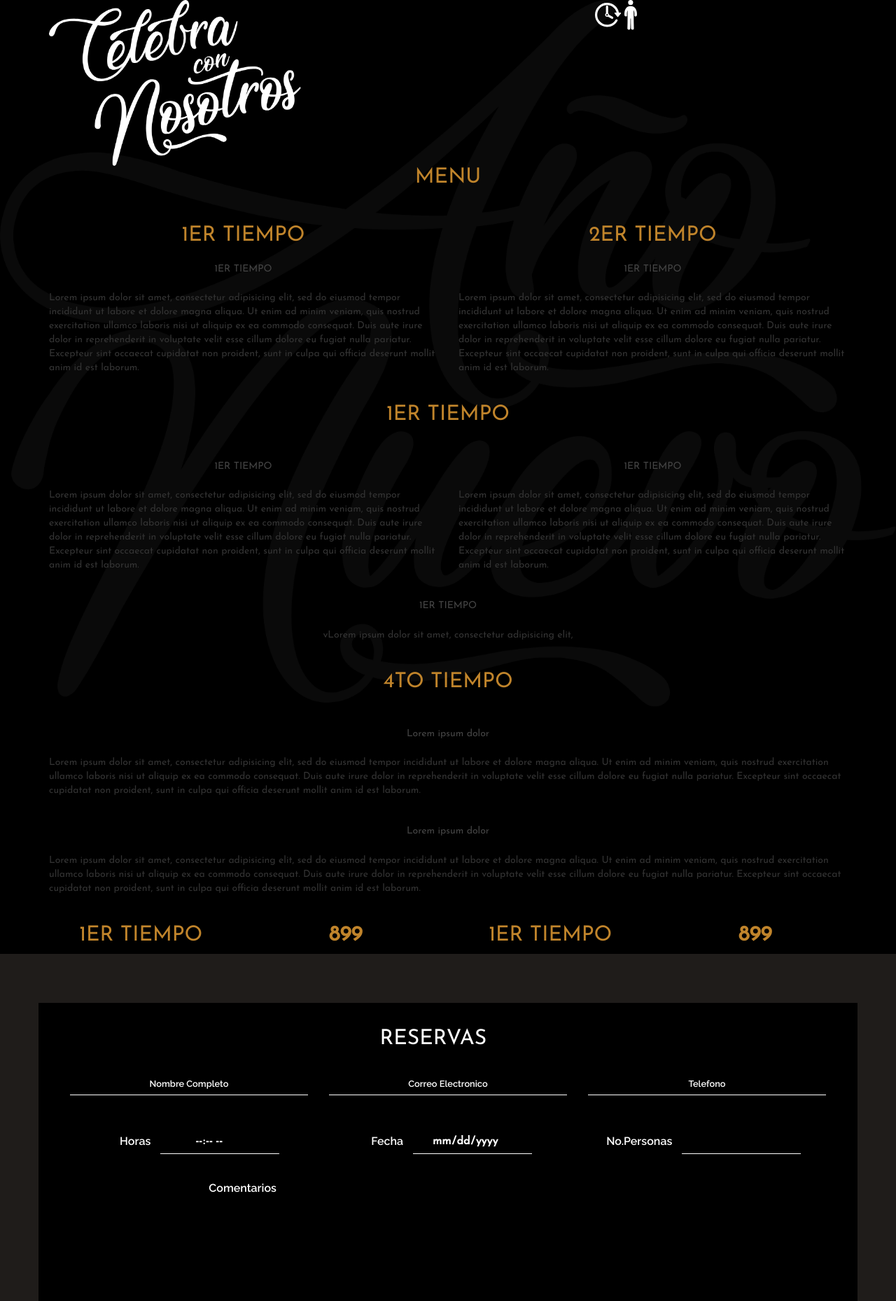
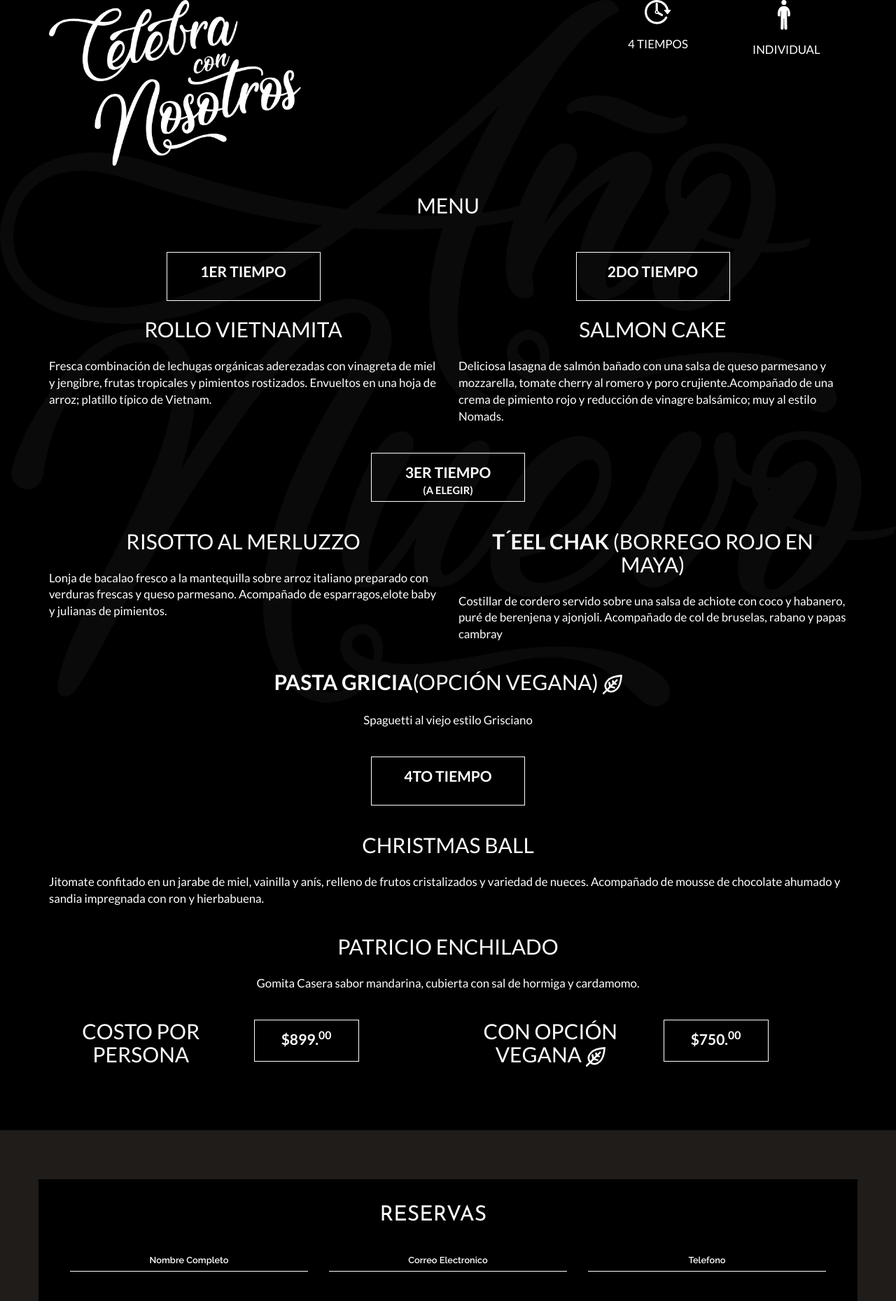
Before and after one commit to WebProgramingM/actualizacionN, a PHP site: page /landing_cena.php in a window 1280 px wide. Shown: the part 800-2659 px from the top of the page at 70% size. Run offline with PHP 8.4, Linux system fonts and the light colour scheme; some libraries are stand-ins or nearby versions; some web fonts are replaced.

Commit message:
cambios de seccion de año nuevo

```diff
--- a/styles/extras.styl
+++ b/styles/extras.styl
@@ -334,12 +334,19 @@ svg
 			box-shadow none !important
 			outline none !important
 
-
-
 .mt-5
 	margin-top 5vh
 .mt-3
 	margin-top 3vh
+.mb-5
+	margin-bottom 5vh
+.mb-3
+	margin-bottom 3vh
+.mb-2
+	margin-bottom 2vh
+.d-flex-center
+	display: flex
+	justify-content: center
 
 .menuCena
 	background black
@@ -347,7 +354,34 @@ svg
 	background-position top center
 	background-repeat no-repeat
 	background-size: contain
-
+	color white
+	h1, h2, h3, h4, h5, p,small
+		font-family: 'Lato', sans-serif !important;
+		color white
+	p
+		font-size 1.2em !important
+	h3
+		font-size 1.5em !important
+		font-weight bold !important
+	span
+		font-size 0.7em
+	.rec_menu
+		border 1px solid white
+		padding 15px
+		line-height 80px
+		width 220px
+		height 70px
+		float none
+		margin 0 auto
+	.rec_price
+		border 1px solid white
+		padding 15px
+		// line-height 80px
+		width 150px
+		height 60px
+		+for_breakpoint(mobile)
+			float none
+			margin 0 auto
 .ContactoPosadas_c
 	margin-top 70px
 	background black
--- a/views/posadas.twig
+++ b/views/posadas.twig
@@ -275,13 +275,17 @@
 <section class="menuCena">
 	<div class="container">
 		<div class="row">
-			<div class="col-md-4 col-sm-12">
+			<div class="col-sm-4 col-xs-12 mb-5">
 				<img src="img/export.png" class="img-responsive">
 			</div>
-			<div class="col-md-4 col-sm-12"></div>
-			<div class="col-md-4 col-sm-12">
-				<span><img src="img/clock.png"></span>
-				<span><img src="img/person.png"></span>
+			<div class="col-sm-4 col-xs-12"></div>
+			<div class="col-sm-4 col-xs-12 mb-5 d-flex-center">
+				<div class="col-xs-4 center-block">
+					<img src="img/clock.png" class="center-block mb-2"><p class="text-center">4 TIEMPOS</p>
+				</div>
+				<div class="col-xs-4 center-block">
+					<img src="img/person.png" class="center-block mb-2"><p class="text-center">INDIVIDUAL</p>
+				</div>
 			</div>
 		</div>
 
@@ -290,91 +294,69 @@
 		</div>
 		<div class="row mt-5">
 			<div class="col-md-6 col-sm-12">
-				<h2 class="text-center">1ER TIEMPO</h2>
-				<h3 class="text-center mt-3">1ER TIEMPO</h3>
-				<p class="mt-3">Lorem ipsum dolor sit amet, consectetur adipisicing elit, sed do eiusmod
-				tempor incididunt ut labore et dolore magna aliqua. Ut enim ad minim veniam,
-				quis nostrud exercitation ullamco laboris nisi ut aliquip ex ea commodo
-				consequat. Duis aute irure dolor in reprehenderit in voluptate velit esse
-				cillum dolore eu fugiat nulla pariatur. Excepteur sint occaecat cupidatat non
-				proident, sunt in culpa qui officia deserunt mollit anim id est laborum.</p>
+				<div class="rec_menu">
+					<h3 class="text-center">1ER TIEMPO</h3>
+				</div>
+				<h2 class="text-center mt-3">Rollo Vietnamita</h2>
+				<p class="mt-3 mb-3">Fresca combinación de lechugas orgánicas aderezadas con vinagreta de
+miel y jengibre, frutas tropicales y pimientos rostizados. Envueltos en una hoja de arroz; platillo típico de Vietnam. </p>
 			</div>
-			<div class="col-md-6 col-sm-12">
-				<h2 class="text-center">2ER TIEMPO</h2>
-				<h3 class="text-center mt-3">1ER TIEMPO</h3>
-				<p class="mt-3">Lorem ipsum dolor sit amet, consectetur adipisicing elit, sed do eiusmod
-				tempor incididunt ut labore et dolore magna aliqua. Ut enim ad minim veniam,
-				quis nostrud exercitation ullamco laboris nisi ut aliquip ex ea commodo
-				consequat. Duis aute irure dolor in reprehenderit in voluptate velit esse
-				cillum dolore eu fugiat nulla pariatur. Excepteur sint occaecat cupidatat non
-				proident, sunt in culpa qui officia deserunt mollit anim id est laborum.</p>
+			<div class="col-md-6 col-sm-12 mb-5">
+				<div class="rec_menu">
+					<h3 class="text-center">2DO TIEMPO</h3>
+				</div>
+				<h2 class="text-center mt-3">Salmon Cake</h2>
+				<p class="mt-3">Deliciosa lasagna de salmón bañado con una salsa de queso parmesano y mozzarella, tomate cherry al romero y poro crujiente.Acompañado de una crema de pimiento rojo y reducción de vinagre balsámico; muy al estilo Nomads.</p>
 			</div>
 
 		</div>
-		<div class="row mt-5"><h2 class="text-center">1ER TIEMPO</h2></div>
+		<div class="row rec_menu"><h3 class="text-center">3ER TIEMPO<br><span>(A ELEGIR)</span></h3></div>
 		<div class="row mt-5">
 
 			<div class="col-md-6 col-sm-12">
-				<h3 class="text-center">1ER TIEMPO</h3>
-				<p class="mt-3">Lorem ipsum dolor sit amet, consectetur adipisicing elit, sed do eiusmod
-				tempor incididunt ut labore et dolore magna aliqua. Ut enim ad minim veniam,
-				quis nostrud exercitation ullamco laboris nisi ut aliquip ex ea commodo
-				consequat. Duis aute irure dolor in reprehenderit in voluptate velit esse
-				cillum dolore eu fugiat nulla pariatur. Excepteur sint occaecat cupidatat non
-				proident, sunt in culpa qui officia deserunt mollit anim id est laborum.</p>
+				<h2 class="text-center">Risotto al merluzzo</h2>
+				<p class="mt-3 mb-3">Lonja de bacalao fresco a la mantequilla sobre arroz italiano preparado
+con verduras frescas y queso parmesano. Acompañado de esparragos,elote baby y julianas de pimientos.</p>
 			</div>
 			<div class="col-md-6 col-sm-12">
-				<h3 class="text-center">1ER TIEMPO</h3>
-				<p class="mt-3">Lorem ipsum dolor sit amet, consectetur adipisicing elit, sed do eiusmod
-				tempor incididunt ut labore et dolore magna aliqua. Ut enim ad minim veniam,
-				quis nostrud exercitation ullamco laboris nisi ut aliquip ex ea commodo
-				consequat. Duis aute irure dolor in reprehenderit in voluptate velit esse
-				cillum dolore eu fugiat nulla pariatur. Excepteur sint occaecat cupidatat non
-				proident, sunt in culpa qui officia deserunt mollit anim id est laborum.</p>
+				<h2 class="text-center"><b>T ́eel chak</b> (borrego rojo en maya)</h2>
+				<p class="mt-3">Costillar de cordero servido sobre una salsa de achiote con coco y
+habanero, puré de berenjena y ajonjoli. Acompañado de col de bruselas, rabano y papas cambray</p>
 			</div>
 			<div class="col-xs-12 mt-5">
-				<h3 class="text-center">1ER TIEMPO</h3>
-				<p class="text-center mt-3">vLorem ipsum dolor sit amet, consectetur adipisicing elit,</p>
+				<h2 class="text-center"><b>Pasta Gricia</b>(opción vegana) <img src="img/vegan.png"></h2>
+				<p class="text-center mt-3">Spaguetti al viejo estilo Grisciano</p>
 			</div>
 
 
 		</div>
 
 		<div class="row mt-5">
-			<div class="col-xs-12"><h2 class="text-center">4TO TIEMPO</h2></div>
+			<div class="col-xs-12 rec_menu"><h3 class="text-center">4TO TIEMPO</h3></div>
 		</div>
 		<div class="row mt-5">
 			<div class="col-xs-12">
-				<h3 class="text-center">Lorem ipsum dolor</h3>
-				<p class="mt-3">Lorem ipsum dolor sit amet, consectetur adipisicing elit, sed do eiusmod
-				tempor incididunt ut labore et dolore magna aliqua. Ut enim ad minim veniam,
-				quis nostrud exercitation ullamco laboris nisi ut aliquip ex ea commodo
-				consequat. Duis aute irure dolor in reprehenderit in voluptate velit esse
-				cillum dolore eu fugiat nulla pariatur. Excepteur sint occaecat cupidatat non
-				proident, sunt in culpa qui officia deserunt mollit anim id est laborum.</p>
+				<h2 class="text-center">Christmas ball</h2>
+				<p class="mt-3">Jitomate confitado en un jarabe de miel, vainilla y anís, relleno de frutos
+cristalizados y variedad de nueces. Acompañado de mousse de chocolate ahumado y sandia impregnada con ron y hierbabuena.</p>
 			</div>
 			<div class="col-xs-12">
-				<h3 class="text-center mt-5">Lorem ipsum dolor</h3>
-				<p class="mt-3">Lorem ipsum dolor sit amet, consectetur adipisicing elit, sed do eiusmod
-				tempor incididunt ut labore et dolore magna aliqua. Ut enim ad minim veniam,
-				quis nostrud exercitation ullamco laboris nisi ut aliquip ex ea commodo
-				consequat. Duis aute irure dolor in reprehenderit in voluptate velit esse
-				cillum dolore eu fugiat nulla pariatur. Excepteur sint occaecat cupidatat non
-				proident, sunt in culpa qui officia deserunt mollit anim id est laborum.</p>
+				<h2 class="text-center mt-5">Patricio enchilado</h2>
+				<p class="mt-3 text-center">Gomita Casera sabor mandarina, cubierta con sal de hormiga y cardamomo.</p>
 			</div>
 		</div>
-		<div class="row mt-5">
-			<div class="col-sm-3 col-xs-12">
-				<h2 class="text-center">1ER TIEMPO</h2>
+		<div class="row mt-5 mb-5">
+			<div class="col-sm-3 col-xs-12 mb-5">
+				<h2 class="text-center">Costo por Persona</h2>
+			</div>
+			<div class="col-sm-3 col-xs-12 mb-5">
+				<h3 class="rec_price text-center"><b>$899.<sup>00</sup></b></h3>
+			</div>
+			<div class="col-sm-3 col-xs-12 mb-5">
+				<h2 class="text-center">Con Opción Vegana <img src="img/vegan.png"></h2>
 			</div>
 			<div class="col-sm-3 col-xs-12">
-				<h2 class="text-center"><b>899</b></h2>
-			</div>
-			<div class="col-sm-3 col-xs-12">
-				<h2 class="text-center">1ER TIEMPO</h2>
-			</div>
-			<div class="col-sm-3 col-xs-12">
-				<h2 class="text-center"><b>899</b></h2>
+				<h3 class="rec_price text-center"><b>$750.<sup>00</sup></b></h3>
 			</div>
 		</div>
 	</div>
```
Also changed, not shown: css/main.min.css, img/vegan.png (added).
